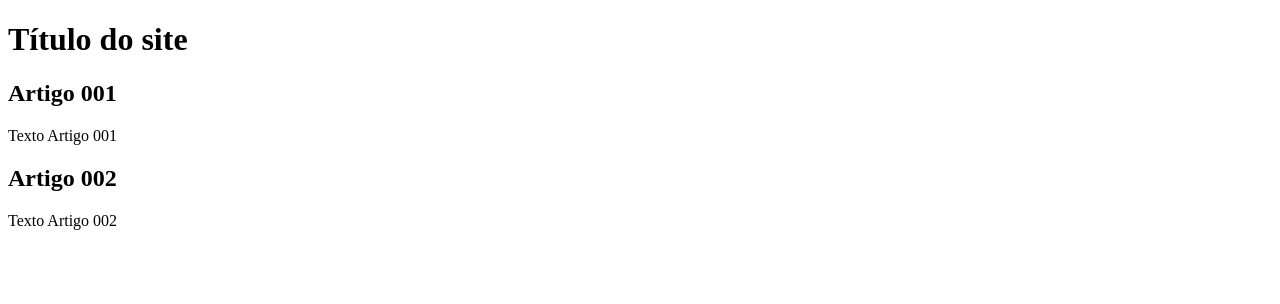
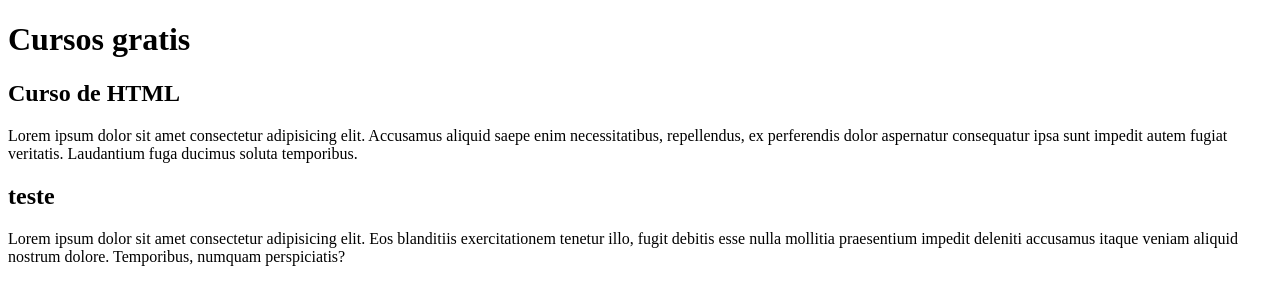
Before and after one commit to Isaaquee/projeto-site, a plain HTML site: page index.html in a window 1280 px wide. Drawn offline with Linux system fonts and the light colour scheme.

Commit message:
comecei a escrever conteudo

```diff
--- a/index.html
+++ b/index.html
@@ -8,15 +8,15 @@
 <body>
     <main>
         <header>
-            <h1>Título do site</h1>
+            <h1>Cursos gratis</h1>
         </header>
         <article>
-            <h2>Artigo 001</h2>
-            <p>Texto Artigo 001</p>
+            <h2>Curso de HTML</h2>
+            <p>Lorem ipsum dolor sit amet consectetur adipisicing elit. Accusamus aliquid saepe enim necessitatibus, repellendus, ex perferendis dolor aspernatur consequatur ipsa sunt impedit autem fugiat veritatis. Laudantium fuga ducimus soluta temporibus.</p>
         </article>
         <article>
-            <h2>Artigo 002</h2>
-            <p>Texto Artigo 002</p>
+            <h2>teste </h2>
+            <p>Lorem ipsum dolor sit amet consectetur adipisicing elit. Eos blanditiis exercitationem tenetur illo, fugit debitis esse nulla mollitia praesentium impedit deleniti accusamus itaque veniam aliquid nostrum dolore. Temporibus, numquam perspiciatis?</p>
         </article>
     </main>
 </body>
```
